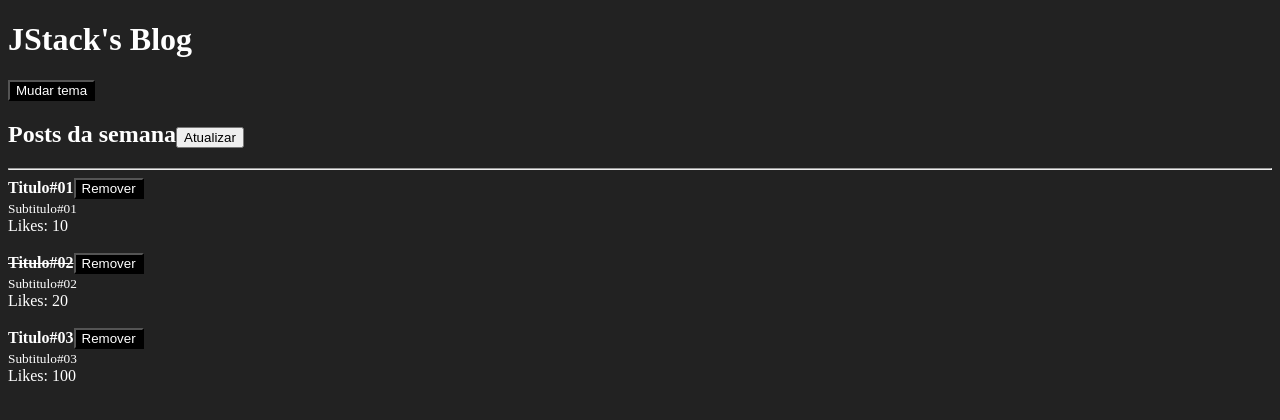
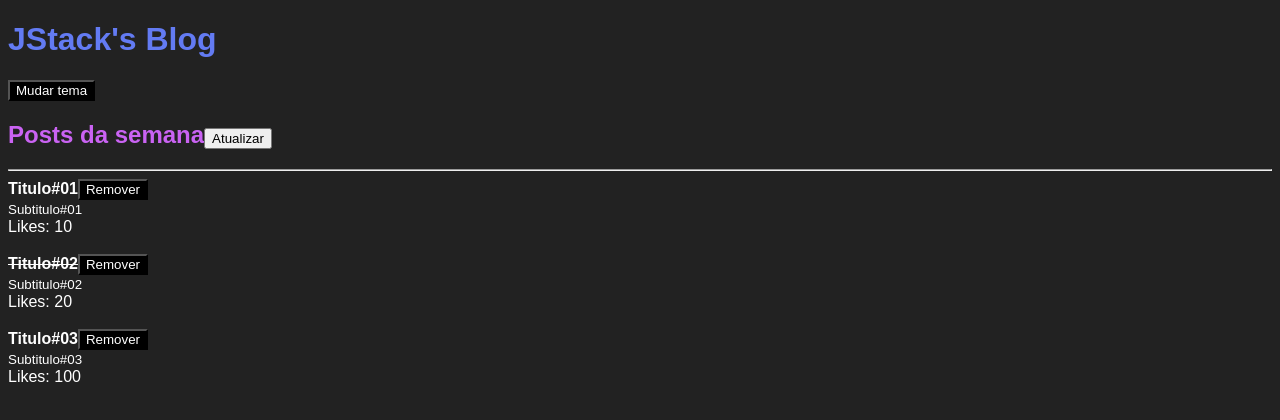
Before and after one commit to romuloms/react-fundamentos, a React app: page / in a window 1280 px wide. Shown: the top 420 px of the page. Built offline with nearby package versions, Linux system fonts and the light colour scheme.

Commit message:
applied css modules

```diff
--- /dev/null
+++ b/src/App.css
@@ -0,0 +1,3 @@
+.title {
+  color: #ca63f3;
+}
--- a/src/App.js
+++ b/src/App.js
@@ -1,4 +1,6 @@
 import React, { useState } from 'react';
+
+import styles from './App.css';
 
 import Post from './Post';
 import Header from './Header';
@@ -53,7 +55,7 @@
   return (
     <ThemeProvider>
       <Header>
-        <h2>
+        <h2 className={styles.title}>
           Posts da semana
           <button onClick={handleRefresh}>Atualizar</button>
         </h2>
--- /dev/null
+++ b/src/Header.css
@@ -0,0 +1,3 @@
+.title {
+  color: #637BF3;
+}
--- a/src/Header.js
+++ b/src/Header.js
@@ -1,6 +1,8 @@
 import React, { useContext } from 'react';
 import PropTypes from 'prop-types';
 import Button from './Button';
+
+import styles from './Header.css';
 
 import { ThemeContext } from './ThemeContext';
 
@@ -9,7 +11,7 @@
 
   return (
     <>
-      <h1>{props.title}</h1>
+      <h1 className={styles.title}>{props.title}</h1>
       <Button onClick={onToggleTheme}>
         Mudar tema
       </Button>
--- a/src/index.css
+++ b/src/index.css
@@ -1,4 +1,5 @@
 body {
   background: #222;
   color: #fff;
+  font-family: sans-serif;
 }
--- a/webpack.config.js
+++ b/webpack.config.js
@@ -24,7 +24,15 @@
       },
       {
         test: /\.css$/,
-        use: ['style-loader','css-loader'],
+        use: [
+          'style-loader',
+          {
+            loader: 'css-loader',
+            options: {
+              modules: true,
+            },
+          },
+        ],
       },
     ],
   },
```
